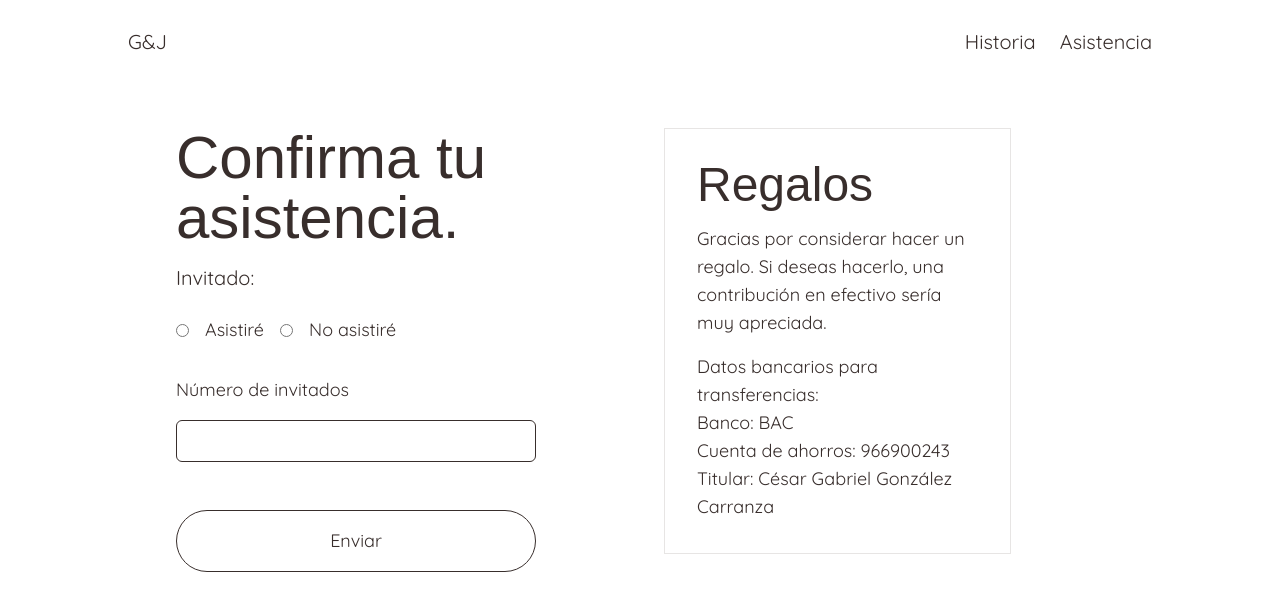
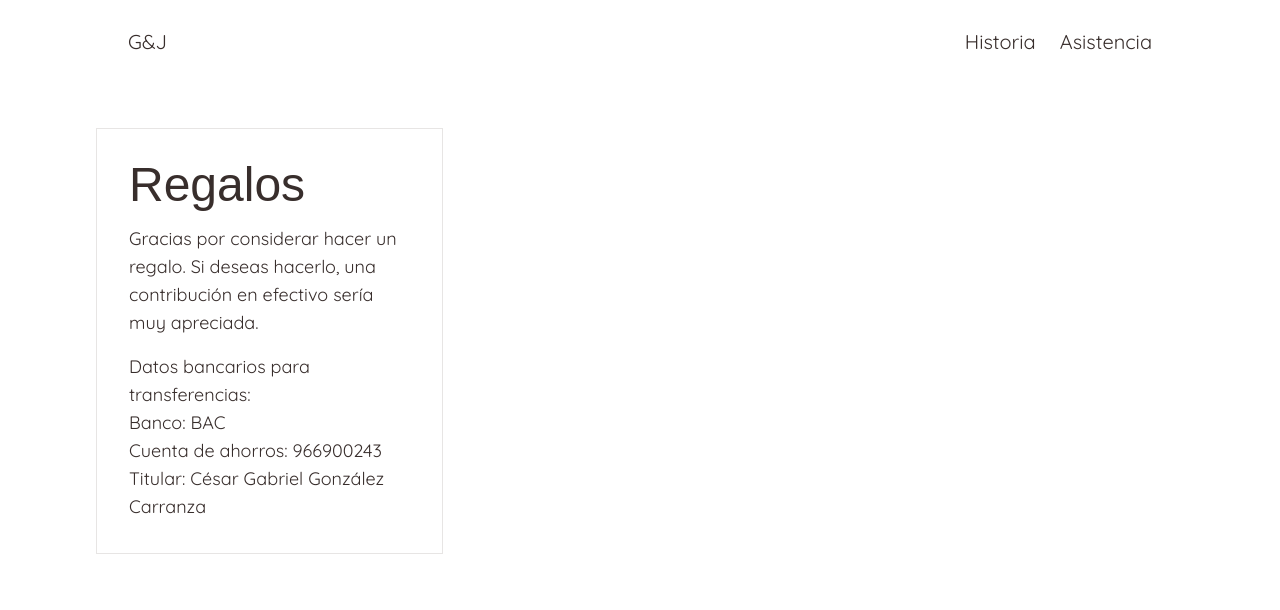
Before and after one commit to jorgemejia25/next-wedding, a Next.js app: page /rsvp in a window 1280 px wide. Shown: the top 610 px of the page. Built offline with nearby package versions, Linux system fonts and the light colour scheme; a web font is replaced by a local one.

Commit message:
fixed invitation

```diff
--- a/src/app/rsvp/page.tsx
+++ b/src/app/rsvp/page.tsx
@@ -72,8 +72,12 @@ const RSVPPage = () => {
               </p>
             </div>
           </div>
+          {invitation && (
             <div className="md:px-20">
-            <Heading level={2} className="text-5xl md:text-6xl font-regular mb-4">
+              <Heading
+                level={2}
+                className="text-5xl md:text-6xl font-regular mb-4"
+              >
                 Confirma tu asistencia.
               </Heading>
               <p className="text-xl font-regular mb-6">
@@ -118,7 +122,9 @@ const RSVPPage = () => {
                     className="border border-dark-brown rounded-md p-2"
                   />
                 </div>
-              {error && <p className="text-red-500 text-center mt-6">{error}</p>}
+                {error && (
+                  <p className="text-red-500 text-center mt-6">{error}</p>
+                )}
                 {state.status === 400 && (
                   <p className="text-red-500 text-center mt-6">
                     Por favor, completa todos los campos.
@@ -137,6 +143,7 @@ const RSVPPage = () => {
                 </button>
               </form>
             </div>
+          )}
         </div>
       </main>
     </Suspense>
```
Lines whose indentation alone changed are shown as unchanged.
